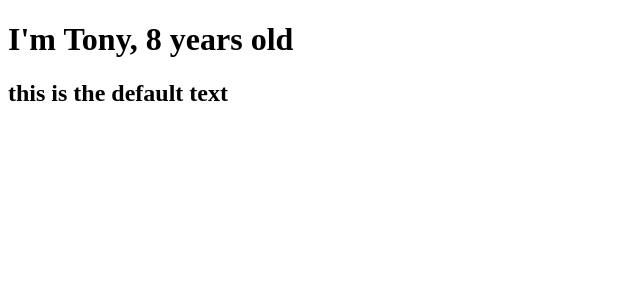
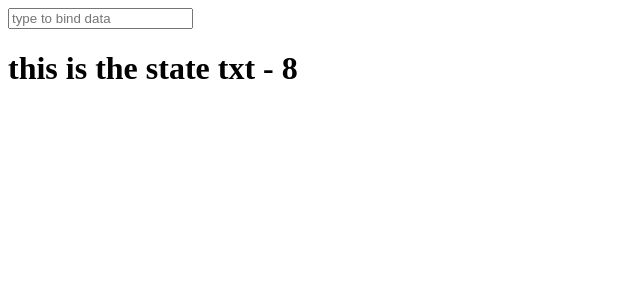
Before and after one commit to TonyTran0209/create-react-app, a React (Create React App) app: page / in a window 1280 px wide. Shown: the top 300 px of the page, without its empty margins (0-640 px from the left). Built offline with nearby package versions, Linux system fonts and the light colour scheme.

Commit message:
5. Manage React Component State with setState https://egghead.io/lessons/react-state-basics
bindind data from input

```diff
--- a/src/App.js
+++ b/src/App.js
@@ -33,20 +33,26 @@
 */
 
 class App extends React.Component {
+    constructor() {
+        super(); // this is context within this component
+        this.state = {
+            txt: 'this is the state txt',
+            no: 8
+        }
+    }
+
+    update(e) {
+        this.setState({txt: e.target.value})
+    }
+
     render() {
-        let name = this.props.name
-        let txt_default = this.props.txt_default
         return (
-            <p>
-                <h1>I'm {name}, {this.props.age} years old</h1>
-                <h2>{txt_default}</h2>
-            </p>
+            <div>
+                <input type='text' onChange={this.update.bind(this)} placeholder='type to bind data'/>
+                <h1>{this.state.txt} - {this.state.no}</h1>
+            </div>
         )
     }
 }
 
-App.defaultProps = {
-    txt_default: "this is the default text"
-}
-
 export default App
--- a/src/index.js
+++ b/src/index.js
@@ -2,4 +2,4 @@
 import ReactDOM from 'react-dom';
 import App from './App';
 
-ReactDOM.render(<App name='Tony' age={8} />, document.getElementById('root'));
+ReactDOM.render(<App />, document.getElementById('root'));
```
